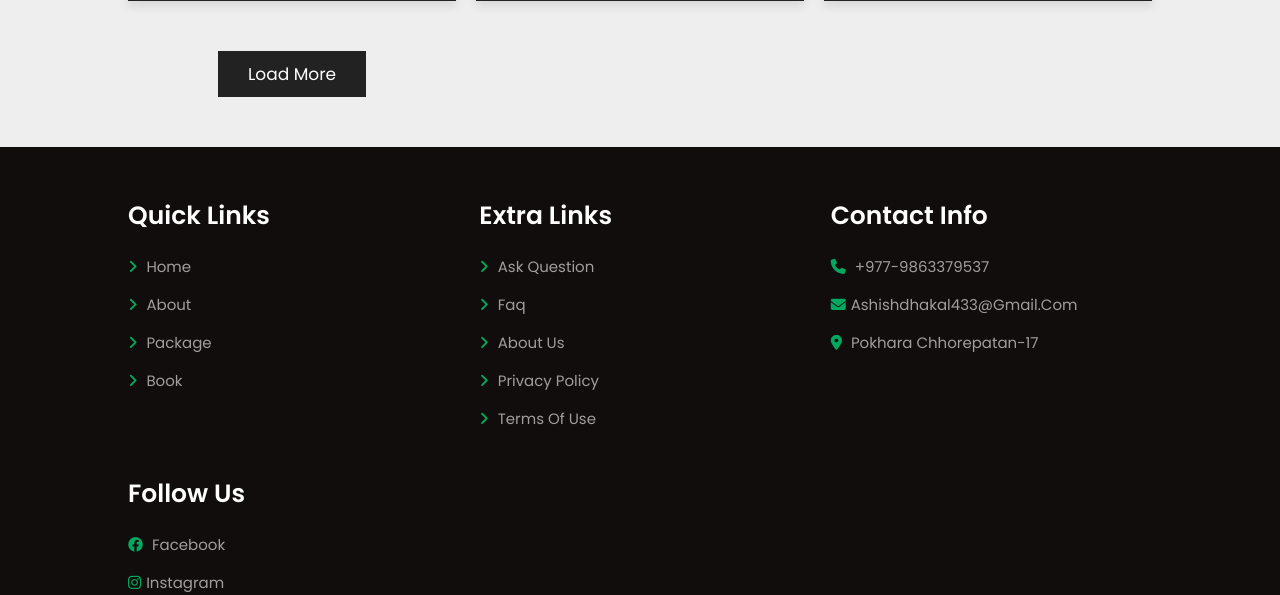
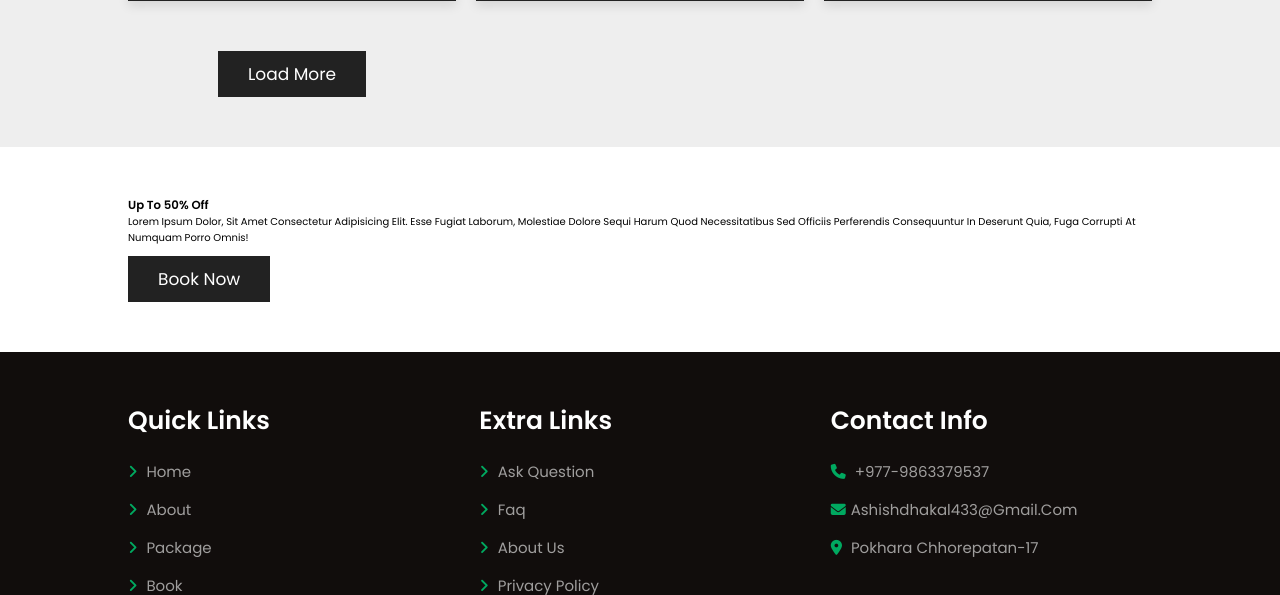
Before and after one commit to Ashish-Dhakal/Tours-and-travel-website, a PHP site: page /home.php in a window 1280 px wide. Shown: the part 2367-2962 px from the top of the page. Run offline with PHP 8.4, Linux system fonts and the light colour scheme; some libraries are stand-ins or nearby versions.

Commit message:
home offer section added

```diff
--- a/home.php
+++ b/home.php
@@ -15,6 +15,7 @@
     <link rel="stylesheet" href="https://cdnjs.cloudflare.com/ajax/libs/font-awesome/6.3.0/css/all.min.css">
 
     <!-- custom css file link -->
+
     <link rel="stylesheet" href="style.css">
 
 </head>
@@ -289,17 +290,29 @@
             </div>
         </div> -->
 
-        <div class="load-more">
-            <a href="package.php" class="btn"> load more</a>
-        </div>
+            <div class="load-more">
+                <a href="package.php" class="btn"> load more</a>
+            </div>
+
 
     </section>
+
+
 
     <!-- home package section ends -->
 
 
+    <!-- home offer section starts  -->
 
+    <section class="home-offer">
+        <div class="content">
+            <h3>up to 50% off</h3>
+            <p>Lorem ipsum dolor, sit amet consectetur adipisicing elit. Esse fugiat laborum, molestiae dolore sequi harum quod necessitatibus sed officiis perferendis consequuntur in deserunt quia, fuga corrupti at numquam porro omnis!</p>
+            <a href="book.php" class="btn"> Book now</a>
+        </div>
+    </section>
 
+    <!-- home offer section ends  -->
 
 
 
```
